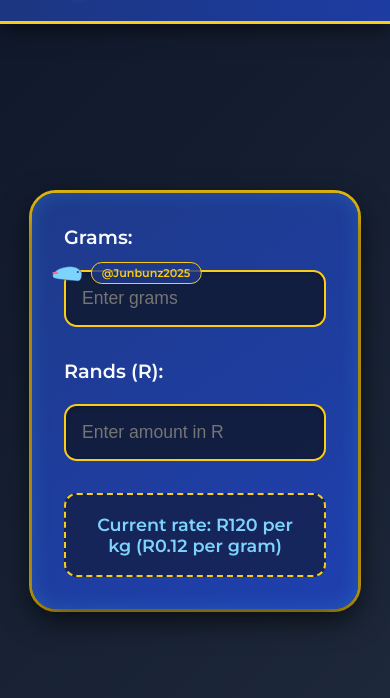
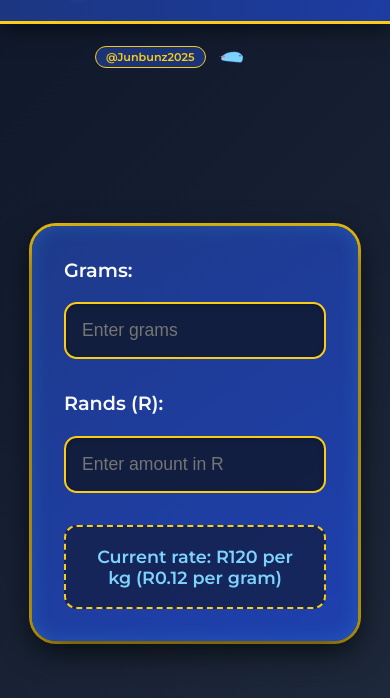
Before and after one commit to JunaidNoorgat/DryFish-Converter, a plain HTML site: page index.html in a window 390 px wide. Shown: the part 66-764 px from the top of the page. Drawn offline with Linux system fonts and the light colour scheme.

Commit message:
Update index.html

```diff
--- a/index.html
+++ b/index.html
@@ -71,6 +71,46 @@
       filter: drop-shadow(0 0 5px var(--coral));
     }
 
+    /* Fish banner container */
+    .fish-banner-container {
+      position: relative;
+      width: 100%;
+      height: 60px;
+      margin: 10px 0;
+      overflow: hidden;
+      z-index: 5;
+    }
+
+    /* Swimming fish with banner */
+    .swimming-fish {
+      position: absolute;
+      top: 50%;
+      left: -150px;
+      transform: translateY(-50%);
+      display: flex;
+      align-items: center;
+      gap: 10px;
+      animation: swimAcross 12s linear infinite;
+    }
+
+    .banner-text {
+      background: rgba(30, 58, 138, 0.8);
+      color: var(--gold);
+      padding: 5px 15px;
+      border-radius: 20px;
+      font-size: 0.9rem;
+      font-weight: 600;
+      white-space: nowrap;
+      border: 1px solid var(--gold);
+      order: 1; /* Banner in front */
+    }
+
+    .banner-fish {
+      width: 40px;
+      height: auto;
+      order: 2; /* Fish behind */
+    }
+
     .converter {
       flex: 1;
       display: flex;
@@ -80,7 +120,7 @@
       padding: 2rem;
       width: 100%;
       max-width: 500px;
-      z-index: 5;
+      z-index: 1;
     }
 
     .converter-card {
@@ -92,54 +132,6 @@
                   inset 0 0 20px rgba(56, 189, 248, 0.2);
       width: 100%;
       position: relative;
-      overflow: hidden;
-    }
-
-    .converter-content {
-      position: relative;
-      z-index: 1;
-    }
-
-    /* Swimming fish with banner - now on top of card */
-    .swimming-fish {
-      position: absolute;
-      top: 50%;
-      left: -100px;
-      width: 100px;
-      height: 50px;
-      z-index: 6; /* Above the card */
-      animation: swimAcross 15s linear infinite;
-      pointer-events: none;
-    }
-
-    .fish-with-banner {
-      position: relative;
-      width: 100%;
-      height: 100%;
-    }
-
-    .banner-fish {
-      width: 50px;
-      height: auto;
-      position: absolute;
-      left: 0;
-      top: 50%;
-      transform: translateY(-50%);
-    }
-
-    .banner-text {
-      position: absolute;
-      left: 55px;
-      top: 50%;
-      transform: translateY(-50%);
-      background: rgba(30, 58, 138, 0.8);
-      color: var(--gold);
-      padding: 3px 10px;
-      border-radius: 20px;
-      font-size: 0.8rem;
-      font-weight: 600;
-      white-space: nowrap;
-      border: 1px solid var(--gold);
     }
 
     .input-group {
@@ -195,8 +187,8 @@
     }
 
     @keyframes swimAcross {
-      0% { transform: translateX(-100px); }
-      100% { transform: translateX(calc(100vw + 100px)); }
+      0% { transform: translateX(-150px) translateY(-50%); }
+      100% { transform: translateX(calc(100vw + 150px)) translateY(-50%); }
     }
 
     @keyframes bounce {
@@ -226,18 +218,21 @@
         padding: 2rem;
       }
 
+      .fish-banner-container {
+        height: 50px;
+      }
+
       .swimming-fish {
-        width: 80px;
-        height: 40px;
+        left: -120px;
+      }
+
+      .banner-text {
+        font-size: 0.8rem;
+        padding: 4px 12px;
       }
 
       .banner-fish {
-        width: 40px;
-      }
-
-      .banner-text {
-        left: 45px;
-        font-size: 0.7rem;
+        width: 35px;
       }
     }
 
@@ -251,18 +246,35 @@
         padding: 1rem;
       }
 
+      .fish-banner-container {
+        height: 45px;
+      }
+
       .swimming-fish {
-        width: 70px;
-        height: 35px;
-        animation-duration: 12s;
+        left: -100px;
+        animation-duration: 10s;
+      }
+
+      .banner-text {
+        font-size: 0.7rem;
+        padding: 3px 10px;
+      }
+
+      .banner-fish {
+        width: 30px;
       }
     }
   </style>
 </head>
 <body>
-  <!-- Swimming fish with banner - now positioned absolutely in body -->
+  <header>
+    <h1>Dry Fish Converter</h1>
+  </header>
+
+  <!-- Fish banner area -->
+  <div class="fish-banner-container">
     <div class="swimming-fish">
-    <div class="fish-with-banner">
+      <div class="banner-text">@Junbunz2025</div>
       <svg class="banner-fish" viewBox="0 0 200 100" xmlns="http://www.w3.org/2000/svg">
         <path d="M180,50 Q160,10 100,20 Q60,25 40,50 Q20,75 60,80 Q100,85 160,90 Q180,90 180,50"
               fill="#7dd3fc" stroke="#1e3a8a" stroke-width="2"/>
@@ -270,17 +282,11 @@
         <path d="M20,50 Q25,40 30,50 Q25,60 20,50" fill="#1e3a8a"/>
         <path d="M60,45 L40,45 L30,50 L40,55 L60,55" fill="#fb7185"/>
       </svg>
-      <div class="banner-text">@Junbunz2025</div>
     </div>
   </div>
 
-  <header>
-    <h1>Dry Fish Converter</h1>
-  </header>
-
   <div class="converter">
     <div class="converter-card">
-      <div class="converter-content">
       <div class="input-group">
         <label for="grams">Grams:</label>
         <input type="number" id="grams" placeholder="Enter grams" oninput="convertToRands()" />
@@ -293,7 +299,6 @@
 
       <div class="price-display">
         Current rate: R120 per kg (R0.12 per gram)
-        </div>
       </div>
     </div>
   </div>
@@ -313,25 +318,6 @@
       const grams = (rands / pricePerGram).toFixed(2);
       document.getElementById("grams").value = grams;
     }
-
-    // Randomize swimming fish vertical position
-    function randomizeFishPosition() {
-      const fish = document.querySelector('.swimming-fish');
-      const card = document.querySelector('.converter-card');
-      const cardRect = card.getBoundingClientRect();
-
-      // Position fish vertically within the card area
-      const minTop = cardRect.top + 20;
-      const maxTop = cardRect.bottom - 50;
-      const randomTop = Math.floor(Math.random() * (maxTop - minTop)) + minTop;
-
-      fish.style.top = `${randomTop}px`;
-    }
-
-    // Initialize and randomize on resize and animation iteration
-    document.addEventListener('DOMContentLoaded', randomizeFishPosition);
-    window.addEventListener('resize', randomizeFishPosition);
-    document.querySelector('.swimming-fish').addEventListener('animationiteration', randomizeFishPosition);
   </script>
 </body>
 </html>
```
Lines whose indentation alone changed are shown as unchanged.
